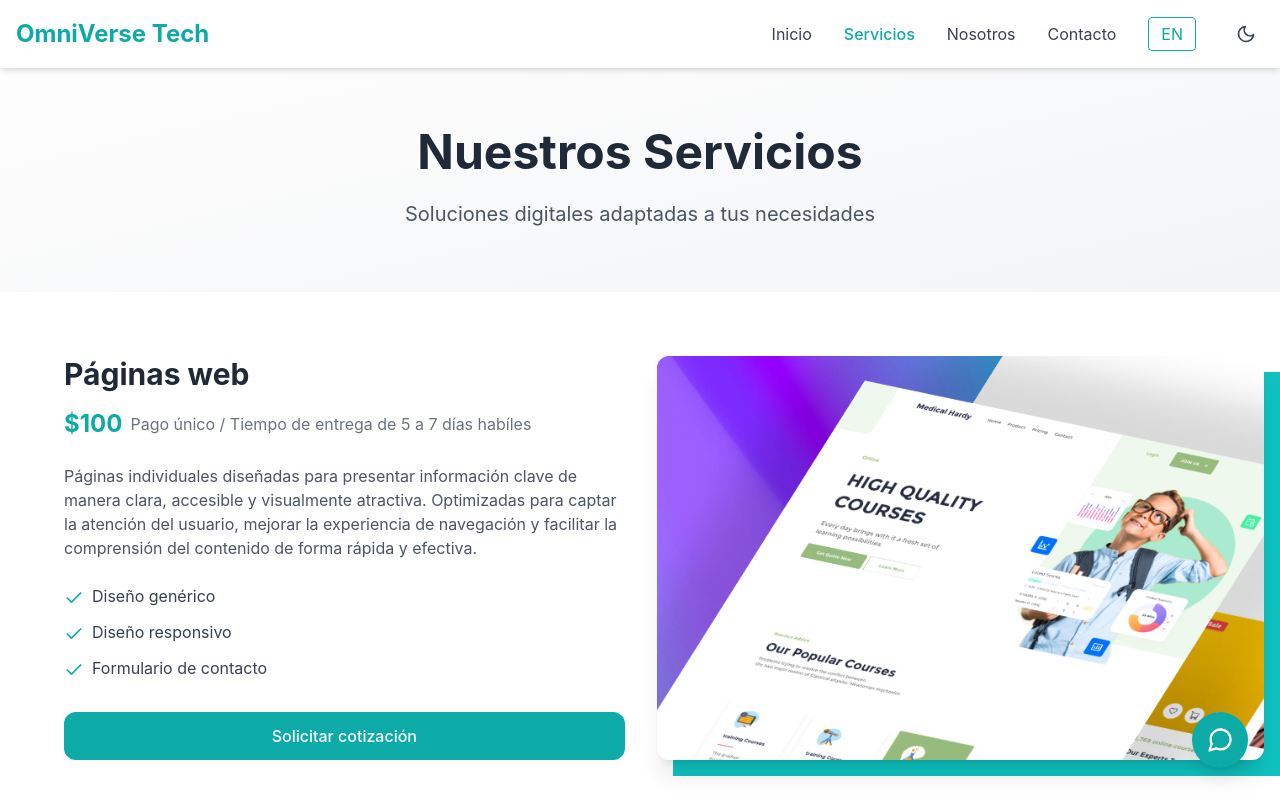
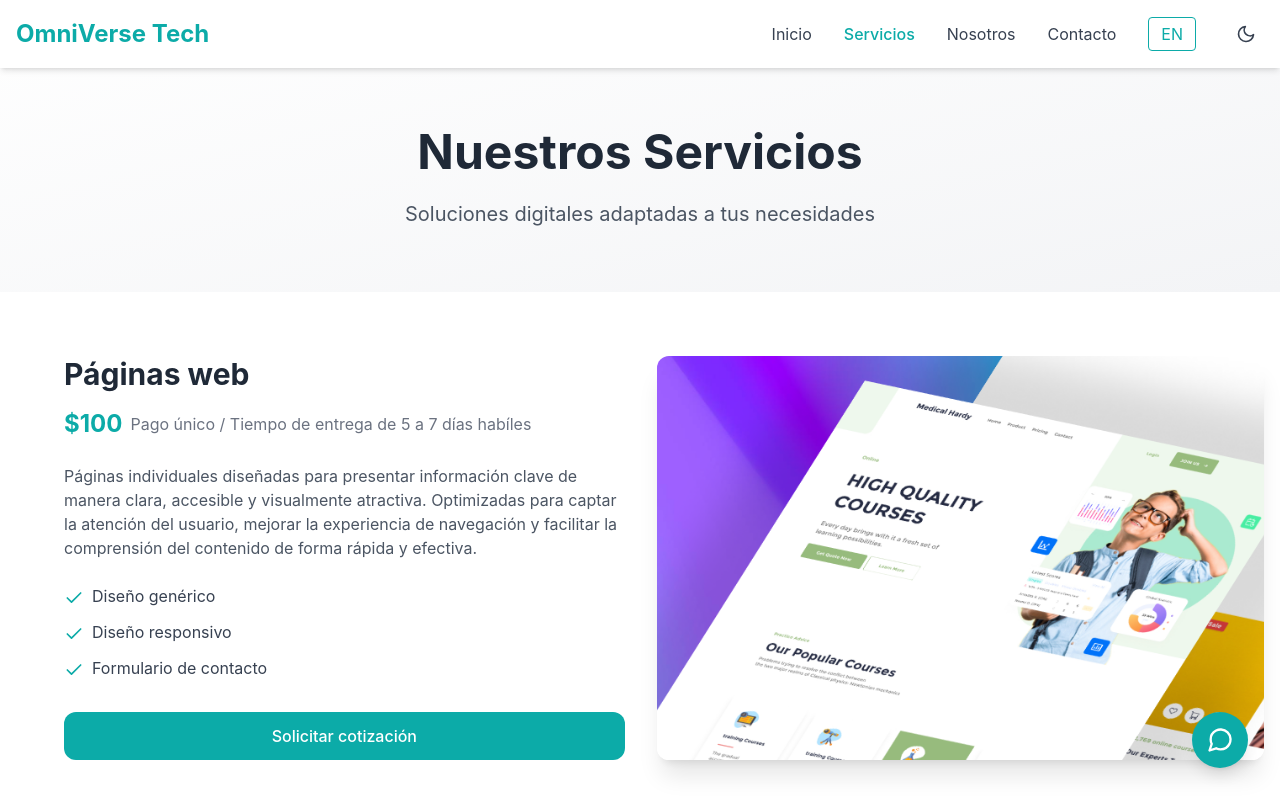
Before and after one commit to Ander1405/OmniVerseTech, a Vue app: page /servicios in a window 1280 px wide. Shown: the top 800 px of the page. Built offline with nearby package versions, Linux system fonts and the light colour scheme.

Commit message:
refactor: delete background green

```diff
--- a/src/components/views/ServicesView.vue
+++ b/src/components/views/ServicesView.vue
@@ -47,7 +47,6 @@
                             <div class="w-full md:w-1/2 self-stretch">
                                 <div class="relative w-full h-full">
                                     <img :src="service.image" :alt="service.title" class="w-full h-full object-cover rounded-xl shadow-xl" loading="lazy" />
-                                    <div class="absolute -bottom-4 -right-4 w-full h-full bg-primary-light rounded-lg -z-10"></div>
                                 </div>
                             </div>
                             <div class="md:hidden w-full">
```
